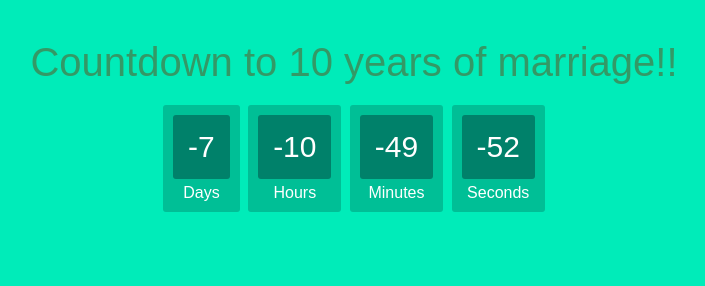
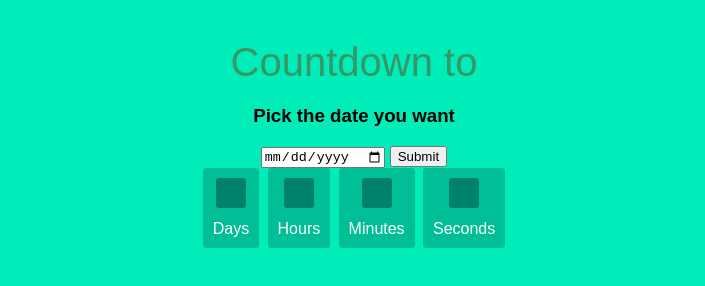
Before and after one commit to LoweSimon/AnniversaryCountdown, a plain HTML site: page index.html in a window 1280 px wide. Shown: the whole page, without its empty margins (286-991 px from the left). Drawn offline with Linux system fonts and the light colour scheme.

Commit message:
Changing function for a date picker

```diff
--- a/function.js
+++ b/function.js
@@ -1,4 +1,5 @@
-var deadline = new Date("sept 22, 2022 00:00:00").getTime();
+var deadline = new Date().getTime();
+deadline.document.getElementById("datePicker");
 
 var x = setInterval(function()  {
     var now = new Date().getTime();
@@ -14,7 +15,6 @@ var x = setInterval(function()  {
 
     if (t < 0)  {
         clearInterval(x);
-        document.getElementById("demo").innerHTML = "HAPPY ANNIVERSARY";
         document.getElementById("day").innerHTML = '0';
         document.getElementById("hour").innerHTML = '0';
         document.getElementById("minute").innerHTML = '0';
--- a/index.html
+++ b/index.html
@@ -5,10 +5,14 @@
     <meta http-equiv="X-UA-Compatible" content="IE=edge">
     <meta name="viewport" content="width=device-width, initial-scale=1.0">
     <link rel="stylesheet" href="style.css">
-    <title>Countdown to Anniversary</title>
+    <title>Countdown timer</title>
 </head>
 <body>
-    <h1>Countdown to 10 years of marriage!!</h1>
+    <h1>Countdown to <span id="countdown"></span></h1>
+    <h3>Pick the date you want</h3>
+    <input type="date" id="datePicketr">
+    <button type="button" id="submitTime">Submit</button>
+    <br>
     <div id="clockdiv">
         <div>
             <span class="days" id="day"></span>
```
